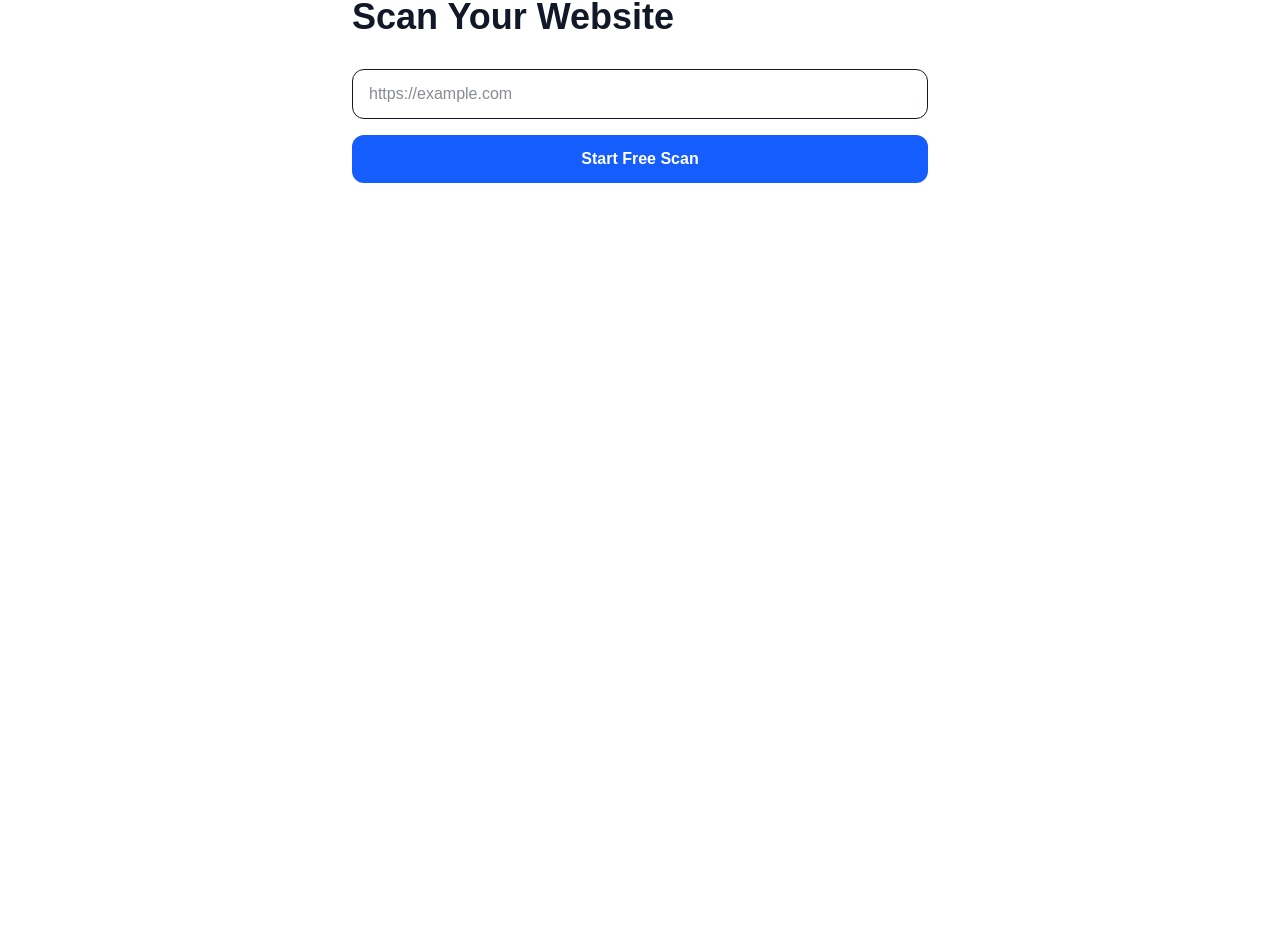
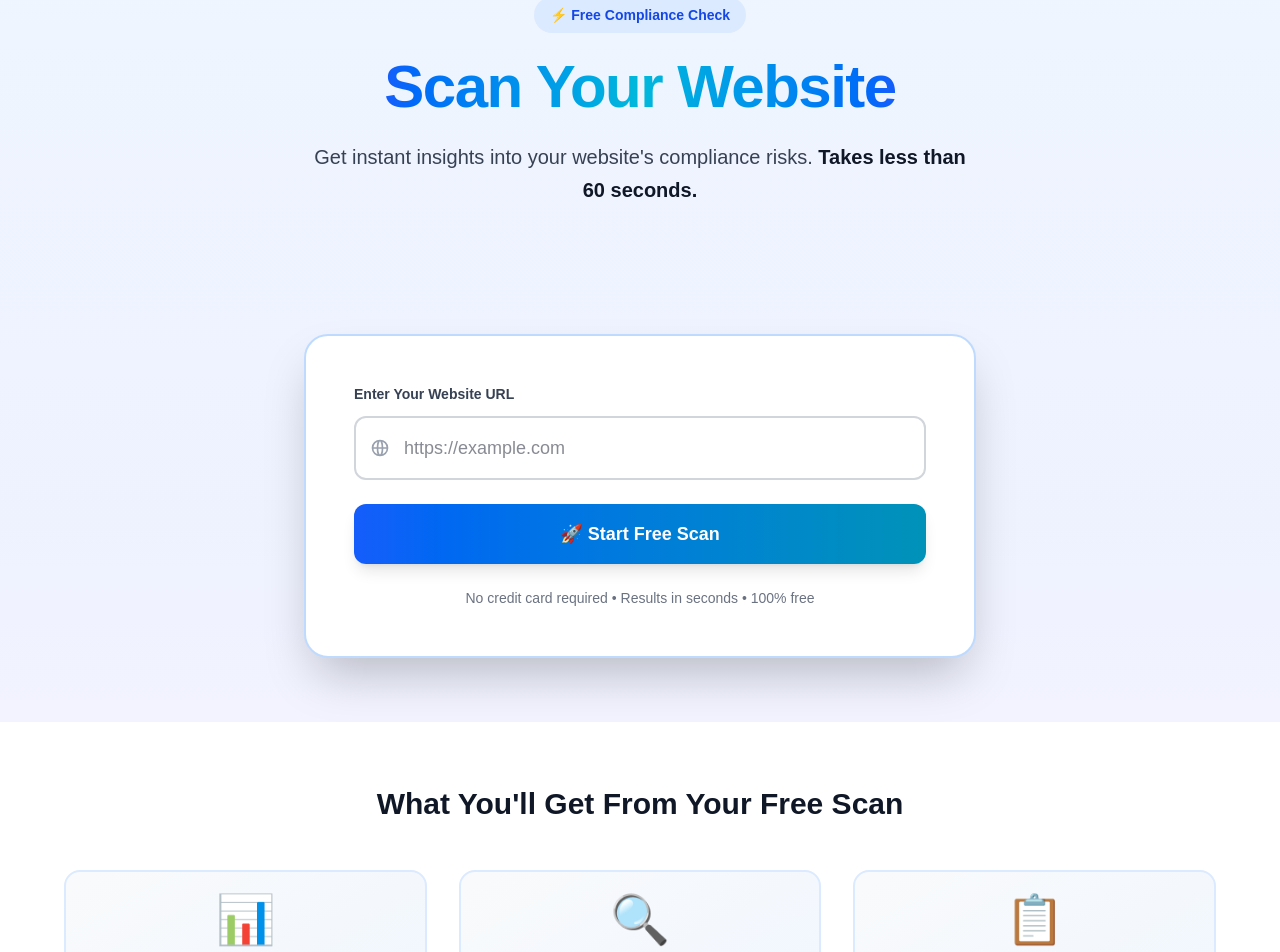
Before and after one commit to Etherbitz/Quantum-Suites, a Next.js app: page /scan in a window 1280 px wide. Shown: the part 99-1051 px from the top of the page. Before the commit the page ends 800 px from the top, so only its background shows below. Built offline with nearby package versions, Linux system fonts and the light colour scheme; no server answers.

Commit message:
feat: transform scan page with professional gradient design and enhanced UX

```diff
--- a/app/scan/page.tsx
+++ b/app/scan/page.tsx
@@ -24,32 +24,126 @@ export default function ScanPage() {
   }
 
   return (
-    <main className="px-6 py-24">
-      <div className="mx-auto max-w-xl">
-        <h1 className="text-4xl font-semibold">Scan Your Website</h1>
+    <main className="min-h-screen bg-linear-to-b from-blue-50 via-indigo-50 to-purple-50">
+      {/* Hero Section */}
+      <section className="px-6 py-16 md:py-24">
+        <div className="mx-auto max-w-4xl text-center">
+          <div className="inline-block mb-6">
+            <div className="px-4 py-2 bg-blue-100 text-blue-700 rounded-full text-sm font-semibold">
+              ⚡ Free Compliance Check
+            </div>
+          </div>
 
-        <div className="mt-6">
+          <h1 className="text-5xl md:text-6xl font-bold tracking-tight">
+            <span className="bg-linear-to-r from-blue-600 via-cyan-500 to-blue-600 bg-clip-text text-transparent">
+              Scan Your Website
+            </span>
+          </h1>
+
+          <p className="mt-6 text-xl text-gray-700 max-w-2xl mx-auto leading-relaxed">
+            Get instant insights into your website's compliance risks.
+            <span className="font-semibold text-gray-900"> Takes less than 60 seconds.</span>
+          </p>
+
+          {/* Usage Meter */}
+          <div className="mt-8 max-w-xl mx-auto">
             <UsageMeter />
           </div>
+        </div>
+      </section>
 
-        <form onSubmit={handleSubmit} className="mt-8 space-y-4">
+      {/* Scan Form Section */}
+      <section className="px-6 pb-16">
+        <div className="mx-auto max-w-2xl">
+          <div className="bg-white rounded-3xl shadow-2xl border-2 border-blue-200 p-8 md:p-12">
+            <form onSubmit={handleSubmit} className="space-y-6">
+              <div>
+                <label htmlFor="url" className="block text-sm font-semibold text-gray-700 mb-3">
+                  Enter Your Website URL
+                </label>
+                <div className="relative">
+                  <div className="absolute inset-y-0 left-0 pl-4 flex items-center pointer-events-none">
+                    <svg className="h-5 w-5 text-gray-400" fill="none" viewBox="0 0 24 24" stroke="currentColor">
+                      <path strokeLinecap="round" strokeLinejoin="round" strokeWidth={2} d="M21 12a9 9 0 01-9 9m9-9a9 9 0 00-9-9m9 9H3m9 9a9 9 0 01-9-9m9 9c1.657 0 3-4.03 3-9s-1.343-9-3-9m0 18c-1.657 0-3-4.03-3-9s1.343-9 3-9m-9 9a9 9 0 019-9" />
+                    </svg>
+                  </div>
                   <input
+                    id="url"
                     type="url"
                     required
                     value={url}
                     onChange={(e) => setUrl(e.target.value)}
                     placeholder="https://example.com"
-            className="w-full rounded-xl border px-4 py-3"
+                    className="w-full rounded-xl border-2 border-gray-300 pl-12 pr-4 py-4 text-lg focus:border-blue-500 focus:ring-2 focus:ring-blue-200 transition-all"
                   />
+                </div>
+              </div>
 
               <button
+                type="submit"
                 disabled={loading}
-            className="w-full rounded-xl bg-blue-600 py-3 text-white font-semibold"
+                className="w-full rounded-xl bg-linear-to-r from-blue-600 to-cyan-600 py-4 text-white font-bold text-lg shadow-lg hover:shadow-xl hover:scale-[1.02] transition-all disabled:opacity-50 disabled:cursor-not-allowed disabled:hover:scale-100"
               >
-            {loading ? "Scanning…" : "Start Free Scan"}
+                {loading ? (
+                  <span className="flex items-center justify-center gap-3">
+                    <svg className="animate-spin h-5 w-5" viewBox="0 0 24 24">
+                      <circle className="opacity-25" cx="12" cy="12" r="10" stroke="currentColor" strokeWidth="4" fill="none" />
+                      <path className="opacity-75" fill="currentColor" d="M4 12a8 8 0 018-8V0C5.373 0 0 5.373 0 12h4zm2 5.291A7.962 7.962 0 014 12H0c0 3.042 1.135 5.824 3 7.938l3-2.647z" />
+                    </svg>
+                    Analyzing Your Website…
+                  </span>
+                ) : (
+                  "🚀 Start Free Scan"
+                )}
               </button>
+
+              <p className="text-center text-sm text-gray-500">
+                No credit card required • Results in seconds • 100% free
+              </p>
             </form>
           </div>
+        </div>
+      </section>
+
+      {/* Features Section */}
+      <section className="px-6 py-16 bg-white">
+        <div className="mx-auto max-w-6xl">
+          <h2 className="text-3xl font-bold text-center text-gray-900 mb-12">
+            What You'll Get From Your Free Scan
+          </h2>
+
+          <div className="grid md:grid-cols-3 gap-8">
+            <FeatureCard
+              icon="📊"
+              title="Compliance Score"
+              description="Get a clear risk rating: Low, Medium, or High based on industry standards"
+            />
+            <FeatureCard
+              icon="🔍"
+              title="Detailed Analysis"
+              description="See exactly what issues were found and why they matter for your business"
+            />
+            <FeatureCard
+              icon="📋"
+              title="Action Plan"
+              description="Receive prioritized recommendations to improve your compliance"
+            />
+          </div>
+        </div>
+      </section>
     </main>
   );
 }
+
+/**
+ * Feature card component
+ */
+function FeatureCard({ icon, title, description }: { icon: string; title: string; description: string }) {
+  return (
+    <div className="text-center p-6 rounded-2xl bg-linear-to-br from-gray-50 to-blue-50 border-2 border-blue-100 hover:border-blue-300 transition-all hover:shadow-lg">
+      <div className="text-5xl mb-4">{icon}</div>
+      <h3 className="text-xl font-bold text-gray-900 mb-2">{title}</h3>
+      <p className="text-gray-600 leading-relaxed">{description}</p>
+    </div>
+  );
+}
```
Lines whose indentation alone changed are shown as unchanged.
